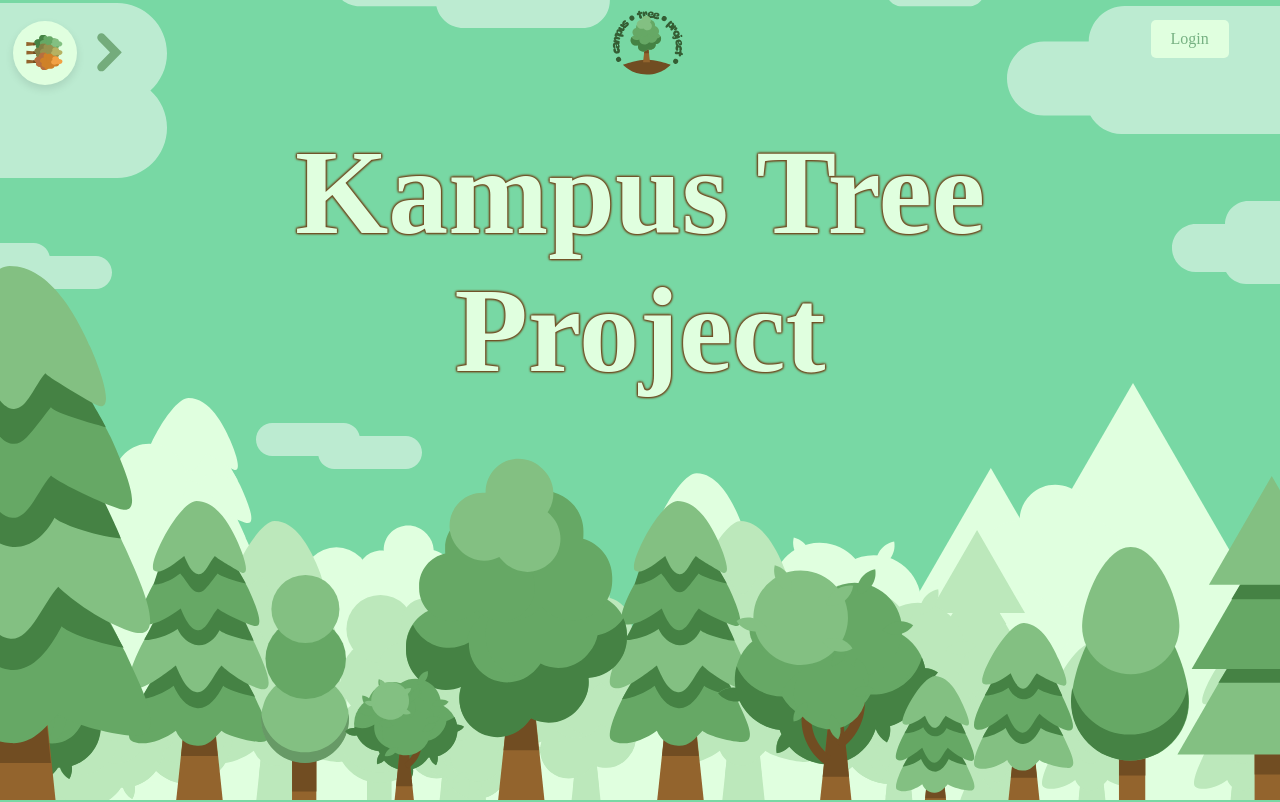
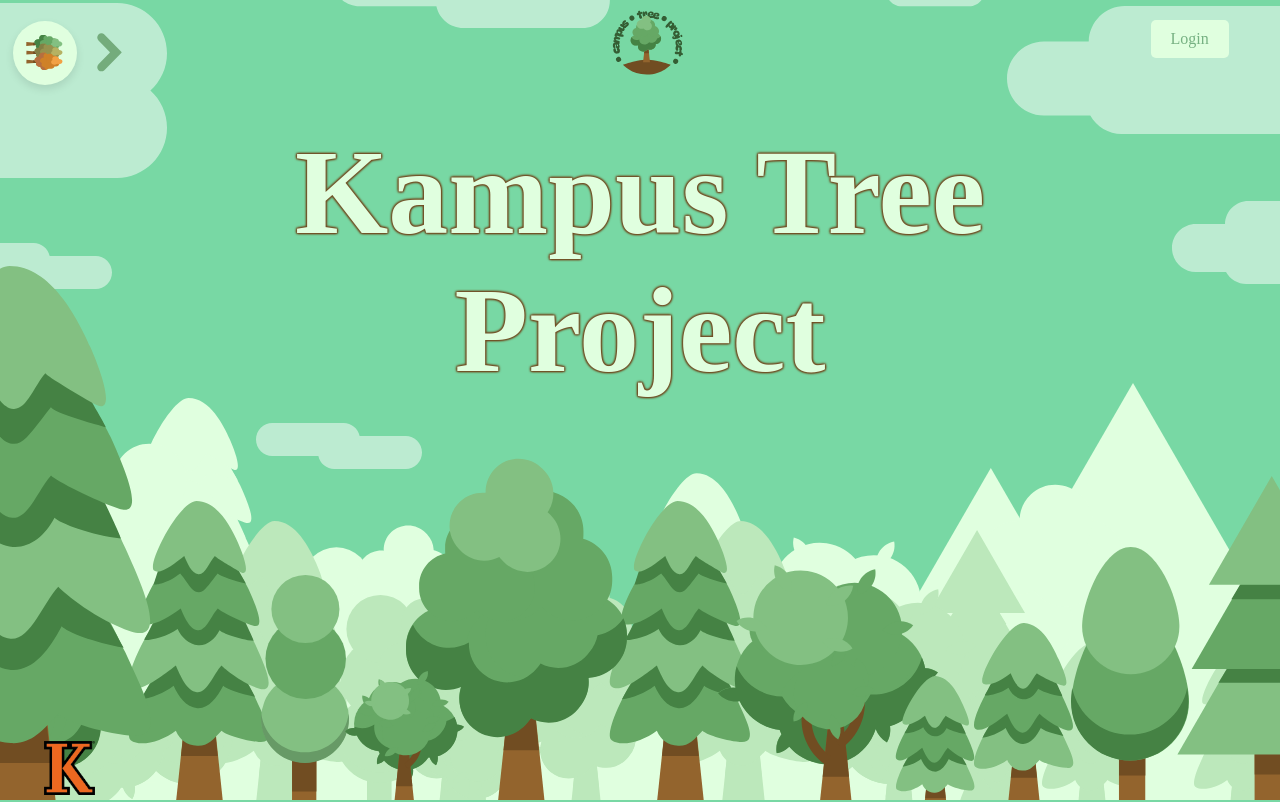
Before and after one commit to chauta03/the-lorax-frontend, a React (Create React App) app in the folder the-lorax/: page / in a window 1280 px wide. Shown: the top 802 px of the page. Built offline with nearby package versions, Linux system fonts and the light colour scheme; the HTML template or start-up script is replaced by a standard one; a web font is replaced by a local one.

Commit message:
Fix Landing Page with Logo

```diff
--- a/the-lorax/src/app/pages/landing/landing_page.css
+++ b/the-lorax/src/app/pages/landing/landing_page.css
@@ -39,6 +39,22 @@
     background-repeat: no-repeat; /* Prevent background from repeating */
 }
 
+.k-logo-container {
+    width: 4%;
+    aspect-ratio: 1 / 1;
+    position: absolute;
+    left: 3%;
+    bottom: 0;
+    /* transform: translate(-50%, -5%); */
+}
+
+.k-logo {
+    width: 100%;
+    height: auto;
+    display: block;
+    margin: 10%;
+}
+
 /* Phone Layout */
 
 @media screen and (max-width: 768px) {
--- a/the-lorax/src/app/pages/landing/landing_page.tsx
+++ b/the-lorax/src/app/pages/landing/landing_page.tsx
@@ -44,9 +44,9 @@ return (
             <div className="landing-page-text-container landing-page-text">
                 Kampus Tree Project
             </div>
-            {/* <div className='k-logo-container'>
+            <div className='k-logo-container'>
                 <img src={kLogo} className='k-logo' />
-            </div> */}
+            </div>
         </div>
         )}
     </div>
```
